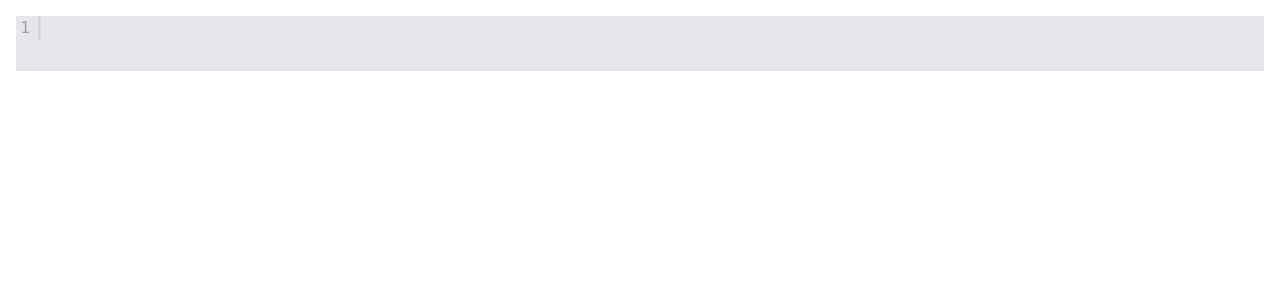
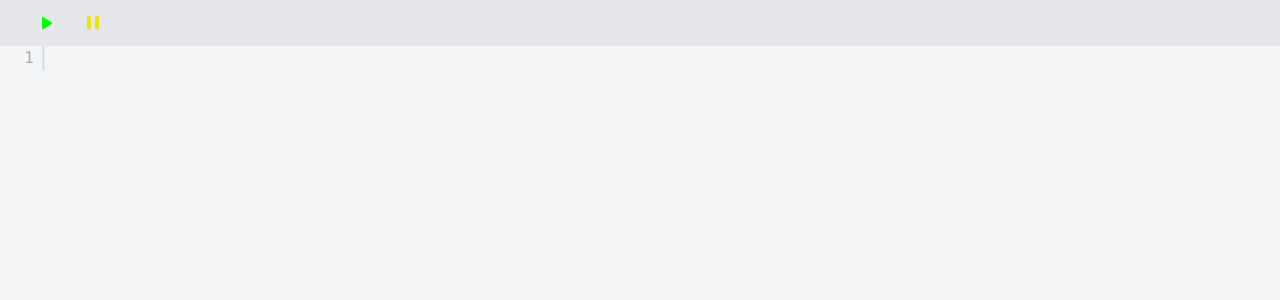
Before and after one commit to BK2004/graphqy, a React (Create React App) app: page / in a window 1280 px wide. Shown: the top 300 px of the page. Built offline with nearby package versions, Linux system fonts and the light colour scheme.

Commit message:
Added control bar (play, pause). Added basic scanner with ability to scan integers and symbol tokens. Added error wrappers and trie builder for fast token matching.

```diff
--- a/src/App.tsx
+++ b/src/App.tsx
@@ -1,12 +1,31 @@
-import React from 'react';
+import { useRef } from 'react';
+import Scanner from './interpreter/scanner';
+import { Token } from './interpreter/tokens';
 import CodeEditor from './components/CodeEditor';
+import ControlBar from './components/ControlBar';
+import { Error } from './interpreter/error';
 
 function App() {
-return (
-	<div className="App p-4 h-screen overflow-y-auto">
-		<CodeEditor />
-	</div>
-);
+	const inputRef = useRef<HTMLTextAreaElement>(null);
+
+	return (
+		<div className="App h-screen overflow-y-auto flex flex-col justify-start bg-gray-100">
+			<ControlBar onPlay={() => {
+					const scanner = new Scanner(inputRef.current!.value);
+
+					let token = scanner.scanNext();
+					while (token instanceof Token && token.tokenType !== "EOF") {
+						console.log(token);
+						token = scanner.scanNext();
+					}
+
+					if (token instanceof Error) {
+						console.log(token.fmtString());
+					}
+				}} onPause={() => console.log(inputRef.current?.value)} />
+			<CodeEditor inputRef={inputRef} />
+		</div>
+	);
 }
 
 export default App;
--- a/src/components/CodeEditor.tsx
+++ b/src/components/CodeEditor.tsx
@@ -1,4 +1,4 @@
-import { useRef, useEffect } from "react";
+import { useRef, useEffect, type RefObject } from "react";
 
 const KEYWORDS = [
 	"let",
@@ -15,7 +15,8 @@ const KEYWORDS = [
 ]
 
 interface Props {
-	init?: string
+	init?: string,
+	inputRef: RefObject<HTMLTextAreaElement>,
 }
 
 const encodeString: (input: string) => string = (input: string) => {
@@ -44,7 +45,7 @@ const highlightString: (input: string) => string = (input: string) => {
 	});
 }
 
-const CodeEditor = ({ init }: Props) => {
+const CodeEditor = ({ init, inputRef }: Props) => {
 	const highlightedRef = useRef<HTMLDivElement>(null);
 
 	const onInput = (input: string) => {
@@ -64,8 +65,8 @@ const CodeEditor = ({ init }: Props) => {
 		onInput(init || "");
 	}, [init])
 
-	return (<div className="min-w-full w-fit h-fit relative bg-gray-200">
-		<textarea className="appearance-none pl-7 pr-2 resize-none inline-block min-w-full relative text-nowrap overflow-y-auto focus:border-none focus:outline-none bg-transparent text-transparent caret-black z-10"
+	return (<div className="min-w-full w-fit h-fit relative">
+		<textarea spellCheck="false" className="appearance-none pl-12 pr-2 resize-none inline-block min-w-full relative text-nowrap overflow-y-auto focus:border-none focus:outline-none bg-transparent text-transparent caret-black z-10"
 			onInput={(e) => {
 				e.currentTarget.style.height = "1px";
 				e.currentTarget.style.height = (25 + e.currentTarget.scrollHeight) + "px";
@@ -79,9 +80,10 @@ const CodeEditor = ({ init }: Props) => {
 				if (e.key == "Tab") {
 					e.preventDefault();
 				}
-			}} />
+			}}
+			ref={inputRef} />
 		<pre>
-			<div className="code-highlight pl-7 pr-2 py-0 absolute w-full h-full top-0 left-0 select-none" ref={highlightedRef}></div>
+			<div className="code-highlight pl-12 pr-2 py-0 absolute w-full h-full top-0 left-0 select-none" ref={highlightedRef}></div>
 		</pre>
 	</div>)
 }
--- /dev/null
+++ b/src/components/ControlBar.tsx
@@ -0,0 +1,14 @@
+import { PauseIcon, PlayIcon } from "./Icons";
+import IconButton from "./IconButton";
+
+interface Props {
+	onPlay: () => any,
+	onPause: () => any,
+}
+const ControlBar = ({ onPlay, onPause }: Props) => {
+	return (<div className="w-full py-2 px-8 flex flex-row justify-start gap-4 bg-gray-200">
+		<IconButton icon={<PlayIcon color="#0F0" className="" />} onClick={(e) => {onPlay()}} />
+		<IconButton icon={<PauseIcon color="#E7E700" className="" />} onClick={(e) => {onPause()}} />
+	</div>);
+}
+export default ControlBar;
--- /dev/null
+++ b/src/components/IconButton.tsx
@@ -0,0 +1,14 @@
+import { MouseEventHandler, type ReactNode } from "react"
+
+interface Props {
+	icon: ReactNode,
+	onClick: MouseEventHandler<HTMLButtonElement>,
+	className?: string
+}
+
+const IconButton = ({ icon, onClick, className }: Props) => {
+	return <button className={`h-fit w-fit ${className ?? ""}`} onClick={onClick}>
+		{icon}
+	</button>
+}
+export default IconButton;
--- /dev/null
+++ b/src/components/Icons.tsx
@@ -0,0 +1,30 @@
+interface IconProps {
+	color?: string,
+	className?: string,
+}
+
+export const PlayIcon = ({ color, className }: IconProps) => {
+	return (<svg className={className ?? ""}
+		width="30"
+		height="30"
+		viewBox="0 0 30 30"
+		fill="none"
+		xmlns="http://www.w3.org/2000/svg">
+		<path
+			d="M10 10.0014V20.3614C10 21.1514 10.87 21.6314 11.54 21.2014L19.68 16.0214C20.3 15.6314 20.3 14.7314 19.68 14.3314L11.54 9.1614C10.87 8.7314 10 9.2114 10 10.0014Z"
+			fill={color || "#FFF"} />
+	</svg>);
+}
+
+export const PauseIcon = ({ color, className }: IconProps) => {
+	return (<svg className={className ?? ""}
+		width="30"
+		height="30"
+		viewBox="0 0 30 30"
+		fill="none"
+		xmlns="http://www.w3.org/2000/svg">
+		<path
+			d="M11 22C12.1 22 13 21.1 13 20V10C13 8.9 12.1 8 11 8C9.9 8 9 8.9 9 10V20C9 21.1 9.9 22 11 22ZM17 10V20C17 21.1 17.9 22 19 22C20.1 22 21 21.1 21 20V10C21 8.9 20.1 8 19 8C17.9 8 17 8.9 17 10Z"
+			fill={color || "#FFF"} />
+	</svg>);
+}
--- /dev/null
+++ b/src/interpreter/error.ts
@@ -0,0 +1,42 @@
+import { TokenType } from "./tokens";
+
+type char = string;
+
+export class Error {
+	msg: string;
+	lineNumber?: number;
+	errorCode: string;
+	columnNumber?: number;
+
+	constructor(errorCode: string, msg: string) {
+		this.msg = msg;
+		this.errorCode = errorCode;
+	}
+
+	// fmtString
+	// 	Formats error message for display
+	//	@params:
+	// 	@returns:
+	// 		Formatted error string
+	fmtString(): string {
+		return `${this.errorCode}: ${this.msg} (${this.lineNumber || 0}:${this.columnNumber || 0})`;
+	}
+}
+
+export const ErrorType = {
+	InvalidCharacter: class extends Error {
+		constructor(received: char) {
+			super("INVALID_CHAR", `Received '${received}'`)
+		}
+	},
+	InvalidToken: class extends Error {
+		constructor(received: TokenType) {
+			super("INVALID_TOKEN", `Received '${received}'`)
+		}
+	},
+	UnknownSymbol: class extends Error {
+		constructor(received: string) {
+			super("UNKNOWN_SYMBOL", `Received '${received}'`)
+		}
+	}
+}
--- /dev/null
+++ b/src/interpreter/scanner.ts
@@ -0,0 +1,172 @@
+import { Token, Literal, TokenType, LiteralType } from "./tokens";
+import { Error, ErrorType } from "./error";
+import { symbolTokens } from './tokens';
+
+type char = string
+
+class Scanner {
+	code: string;
+	putBacks: string[] = [];
+	curr: number = 0;
+	lineCount: number = 1;
+	currentColumn: number = 0;
+
+	constructor(code: string) {
+		this.code = code;
+
+		console.log(symbolTokens);
+	}
+
+	// putBack
+	// 	Puts character in put backs
+	// 	@params:
+	// 		c - character to put back
+	// 	@returns:
+	putBack(c: char) {
+		this.putBacks.push(c);
+	}
+
+	// wrapError
+	// 	Wraps specific error with scanner details, i.e., line number, column number, etc.
+	// 	@params:
+	// 		error - specific error to be wrapped
+	// 	@returns:
+	// 		error
+	wrapError(error: Error) {
+		error.lineNumber = this.lineCount;
+		error.columnNumber = this.currentColumn;
+
+		return error;
+	}
+
+	// nextChar
+	//  Scans next character in code, including whitespace, special characters, etc.
+	// 	@params:
+	// 	@returns:
+	// 		Next character in code if it exists, otherwise 'EOF'
+	nextChar(): char {
+		// If put backs not empty, return char on top of stack
+		if (this.putBacks.length !== 0) {
+			return this.putBacks.pop()!;
+		}
+
+		if (this.curr >= this.code.length) {
+			return "EOF";
+		} else {
+			const c = this.code[this.curr++];
+			this.currentColumn++;
+			if (c === '\n') {
+				this.lineCount++;
+				this.currentColumn = 0;
+			}
+			return c;
+		}
+	}
+
+	// skipWhitespace
+	// 	Skips whitespace from curr until EOF or next non-whitespace character
+	// 	@params:
+	// 	@returns:
+	skipWhitespace() {
+		let c;
+		while (c = this.nextChar()) {
+			if (c === 'EOF') break;
+			if (!c.match(/\s/)) {
+				this.putBack(c);
+				break;
+			}
+		}
+	}
+
+	// scanNext
+	//  Scans the next token in code, returning that token or 'EOF.' Skips whitespace at the beginning. May return error.
+	// 	@params:
+	// 	@returns:
+	// 		Next token in code, or 'EOF' if no more characters. Might error.
+	scanNext(): Token|Error {
+		// Skip whitespace before scanning a token
+		this.skipWhitespace();
+
+		const next = this.nextChar();
+		if (next === 'EOF') return new Token(TokenType.EOF);
+
+		// If starts with number, scan a number literal
+		if (next.match(/[0-9]/)) {
+			return this.scanNumberLiteral(next);
+		}
+
+		// If starts with a symbol (e.g., +/-), scan a symbol token
+		if (symbolTokens.children.has(next)) {
+			return this.scanSymbolToken(next);
+		}
+
+		return this.wrapError(new ErrorType.UnknownSymbol(next));
+	}
+
+	// scanNumberLiteral
+	// 	Scans number literal, supporting decimal numbers
+	// 	@params:
+	// 		c - first character in number
+	// 	@returns:
+	// 		Scanned literal number or error, if needed
+	scanNumberLiteral(c: char): Literal|Error {
+		let res: number = 0;
+		let decimal = -1;
+		let i = 0;
+		while (c.match(/[0-9.]/)) {
+			if (c === '.') {
+				if (decimal > -1) return this.wrapError(new ErrorType.InvalidCharacter('.')); // TODO: Throw error for invalid character
+				else {
+					decimal = i;
+				}
+			} else {
+				res = res * 10 + parseInt(c);
+			}
+
+			c = this.nextChar();
+			i++;
+		}
+		this.putBack(c);
+
+		// If a decimal was found, convert res to floating point
+		if (decimal > -1) {
+			res = res / Math.pow(10, i - decimal - 1);
+		}
+
+		return new Literal(LiteralType.Number, res);
+	}
+
+	// scanSymbolToken
+	// 	Scans symbol token, e.g., ++
+	// 	@params:
+	// 		c - first character in token
+	// 	@returns:
+	// 		Scanned symbol token
+	scanSymbolToken(c: char): Token|Error {
+		let curr = symbolTokens.children.get(c);
+		let seen = c;
+		if (!curr) return this.wrapError(new ErrorType.UnknownSymbol(seen));
+
+		let lastValue: TokenType|undefined;
+		if (curr.value) lastValue = curr.value;
+
+		while (true) {
+			c = this.nextChar();
+
+			if (!curr.children.has(c)) {
+				this.putBack(c);
+
+				if (!lastValue) {
+					return this.wrapError(new ErrorType.UnknownSymbol(seen))
+				}
+				return new Token(lastValue!);
+			} else {
+				seen += c;
+				curr = curr?.children.get(c)!;
+				if (curr.value) lastValue = curr.value!;
+			}
+		}
+	}
+}
+
+export default Scanner;
--- /dev/null
+++ b/src/interpreter/tokens.ts
@@ -0,0 +1,43 @@
+import { buildTrie } from "../utils/trie";
+
+export enum TokenType {
+	Literal = "Literal",
+	EOF = "EOF",
+	Plus = "+",
+	Minus = "-",
+	Asterisk = "*",
+	Slash = "/",
+}
+
+export enum LiteralType {
+	Number = "Number",
+	Identifier = "Identifier",
+}
+
+export class Token {
+	tokenType: TokenType;
+	value?: string|number;
+
+	constructor(tokenType: TokenType, value?: string|number) {
+		this.tokenType = tokenType;
+		this.value = value;
+	}
+}
+
+export class Literal extends Token {
+	literalType: LiteralType;
+
+	constructor(literalType: LiteralType, value: string|number) {
+		super(TokenType.Literal, value);
+		this.literalType = literalType;
+	}
+}
+
+const SYMBOL_TOKENS: [string, TokenType][] = [
+	['+', TokenType.Plus],
+	['-', TokenType.Minus],
+	['*', TokenType.Asterisk],
+	['/', TokenType.Slash],
+]
+
+export const symbolTokens = buildTrie(SYMBOL_TOKENS);
--- /dev/null
+++ b/src/utils/trie.ts
@@ -0,0 +1,28 @@
+class Trie<T> {
+	value?: T;
+	children: Map<string, Trie<T>>;
+
+	constructor(value?: T) {
+		this.value = value;
+		this.children = new Map();
+	}
+}
+
+export const buildTrie = <T>(entries: [string, T][]): Trie<T> => {
+	const trie = new Trie<T>();
+
+	entries.forEach(entry => {
+		let curr = trie;
+		let i = 0;
+		while (i < entry[0].length) {
+			if (!curr.children.has(entry[0][i])) {
+				curr.children.set(entry[0][i], new Trie<T>());
+			}
+			curr = curr.children.get(entry[0][i++])!;
+		}
+
+		curr.value = entry[1];
+	});
+
+	return trie;
+}
```
